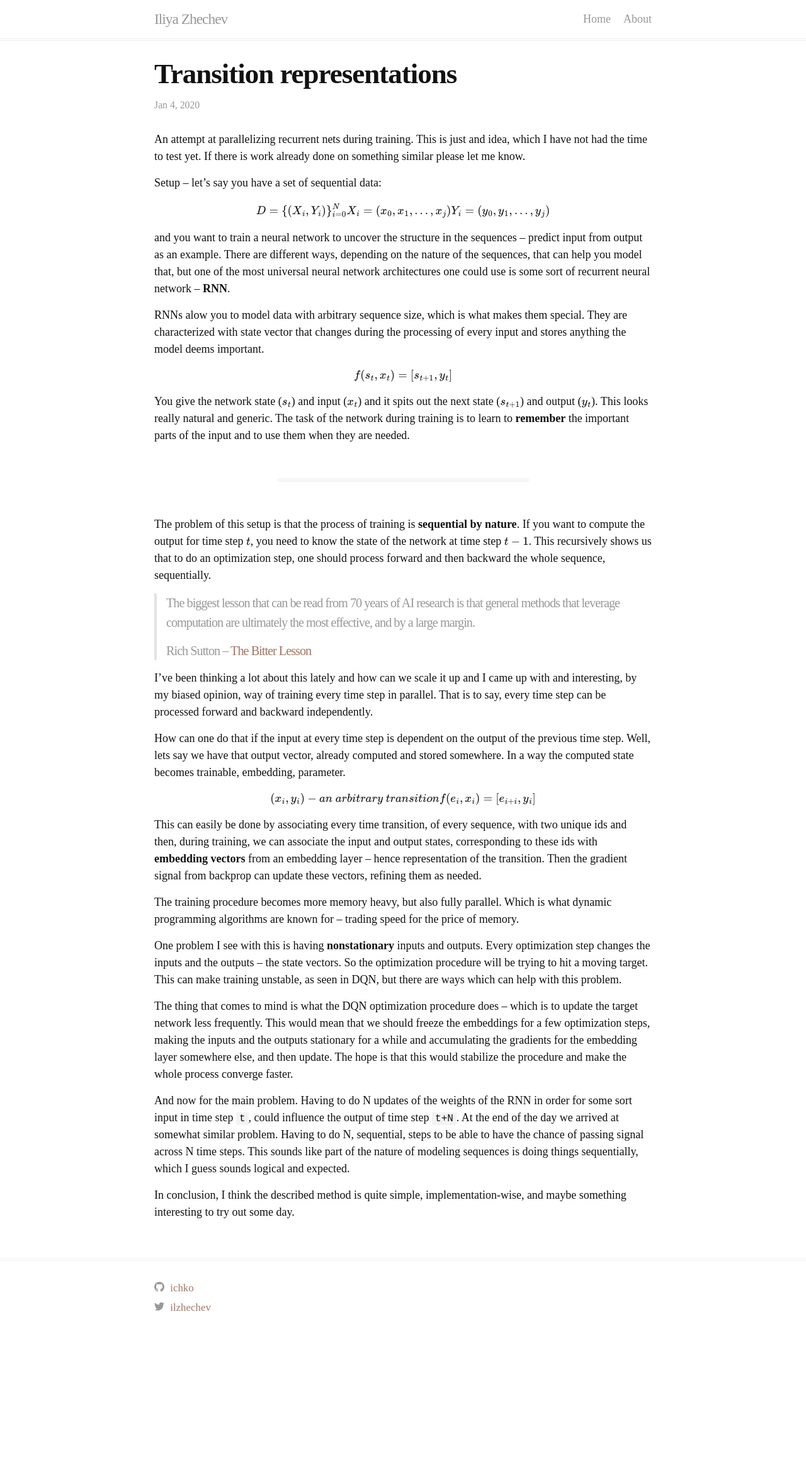
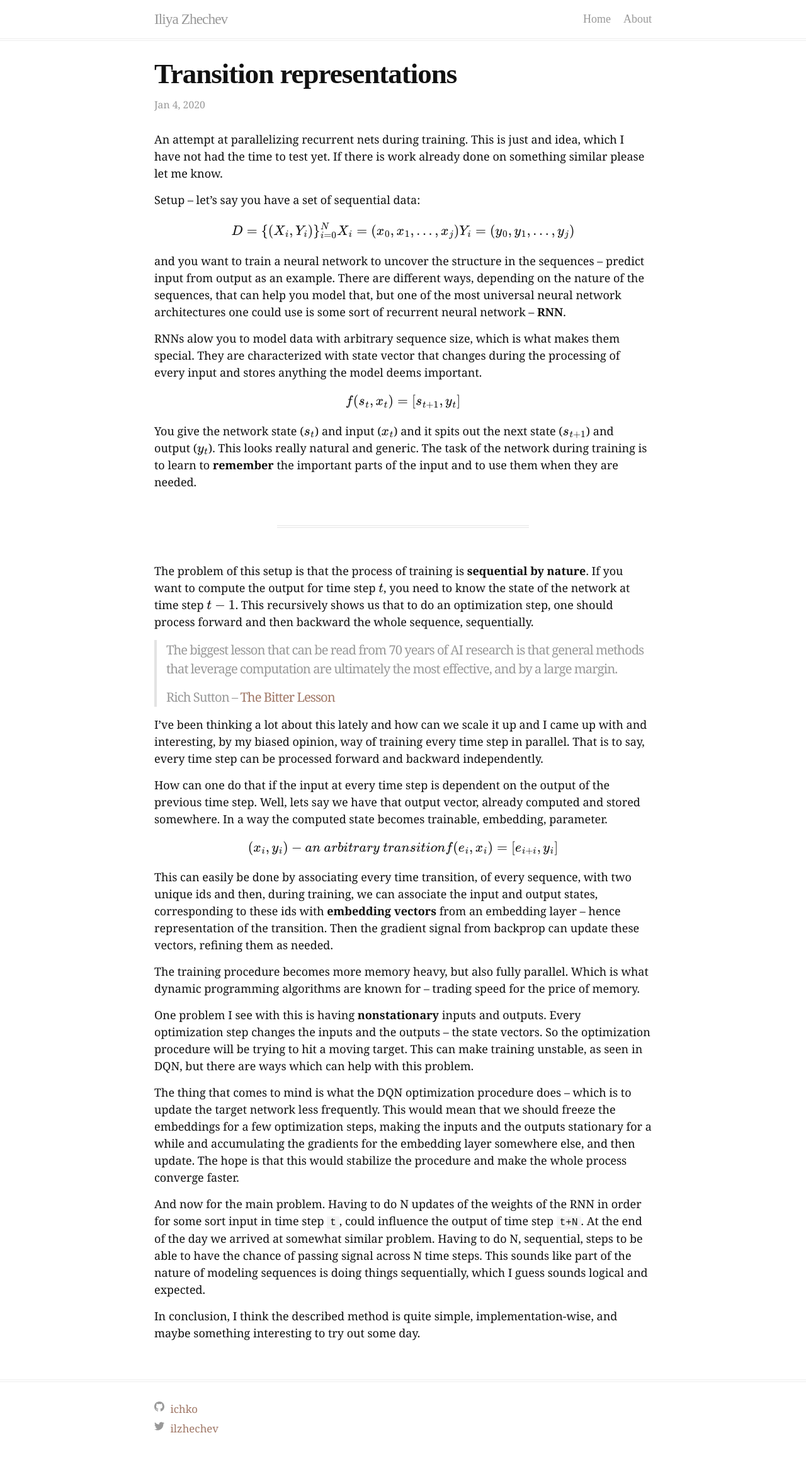
Before and after one commit to ichko/ichko.github.io, a Jekyll site: the page built from _posts/2020-03-27-transition-representations.markdown, in a window 1280 px wide. Shown: the whole page at 63% size. Built offline with Jekyll 4.4.1, drawn with Linux system fonts in a browser that asks for light colours; formulas are drawn with MathJax 3; comment, search, counter and statistics services are not loaded; before the commit the page ends 2148 px from its top, so only the background shows below that.

Commit message:
Update font

```diff
--- a/_sass/minima.scss
+++ b/_sass/minima.scss
@@ -2,7 +2,7 @@
 
 // Define defaults for each variable.
 
-$base-font-family: "Times New Roman", sans-serif !default;
+$base-font-family: Georgia, serif !default;
 $base-font-size: 18px !default;
 $base-font-weight: 400 !default;
 $small-font-size: $base-font-size * 0.875 !default;
```
